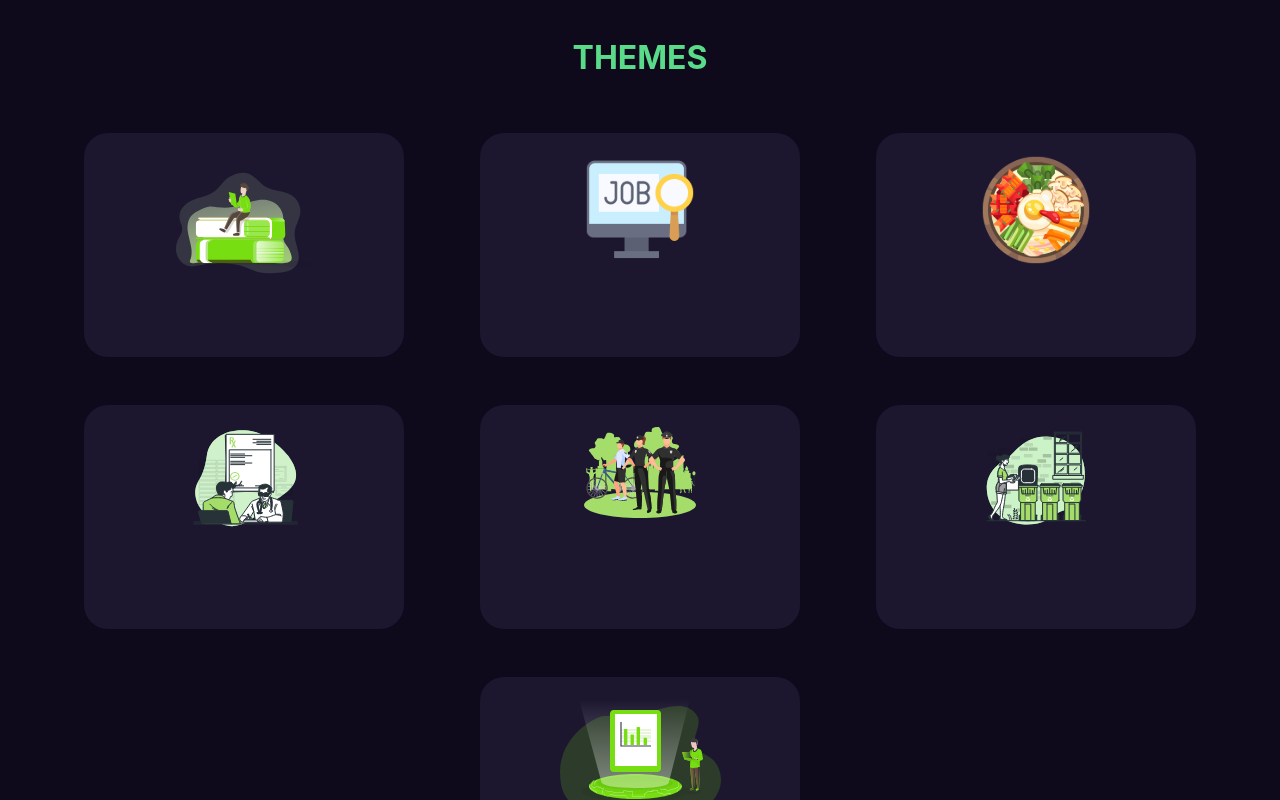
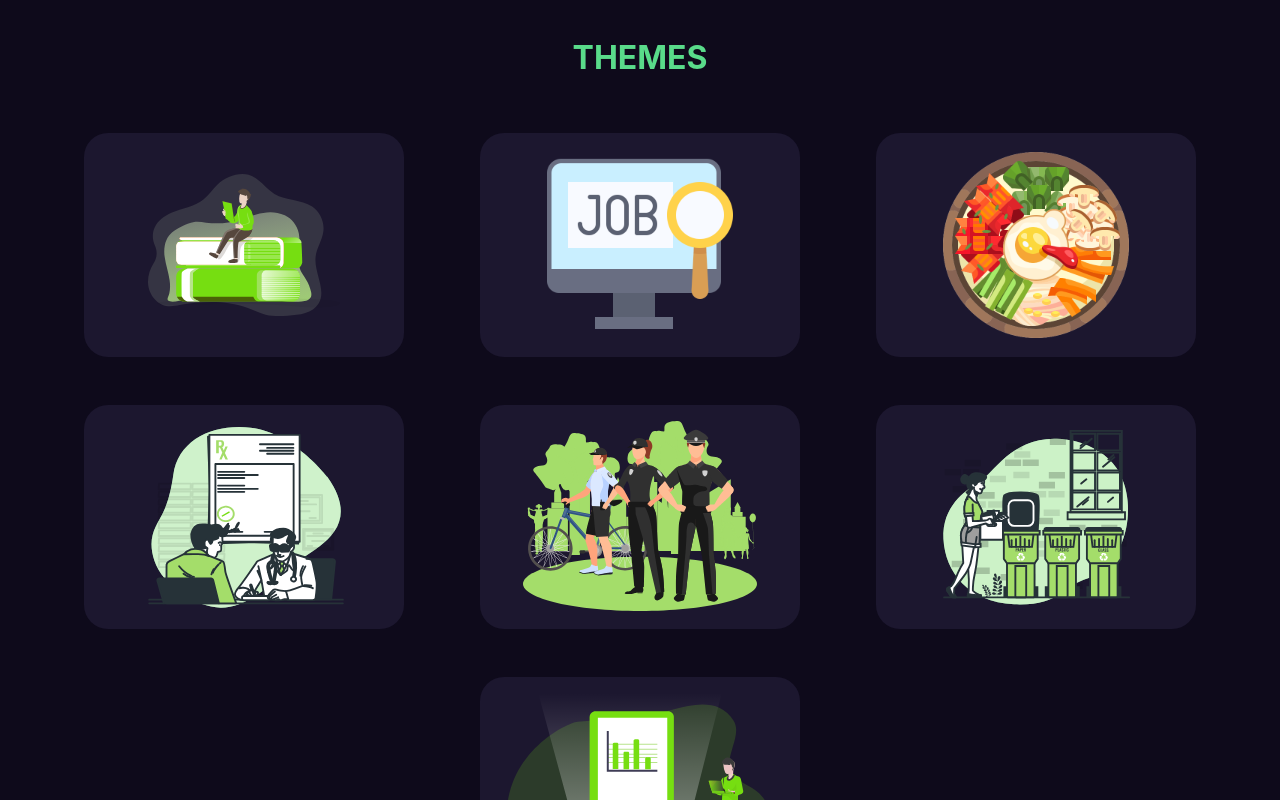
Before and after one commit to HackSlashNITP/hacknitp, a React (Create React App) app: page / in a window 1280 px wide. Shown: the part 5680-6480 px from the top of the page. Built offline with nearby package versions, Linux system fonts and the light colour scheme; some icons are missing.

Commit message:
Tracks Animation Update

```diff
--- a/src/components/tracks/TrackCard.js
+++ b/src/components/tracks/TrackCard.js
@@ -12,11 +12,11 @@ const TrackCard = (props) => {
       <div className="track-icon">
         {/* <i className="fas fa-robot trac-icon"></i>
          */}
-        <img src={props.img} className="imgtheme" alt={props.title}></img>
-      </div>
-      <div className="track-description">
-        <h2 className="trach-head">{props.title}</h2>
-        <p className="track-des">{props.description}</p>
+        <img src={props.img} className="imgtheme" alt={props.title}></img>{" "}
+        <div className="track-description">
+          <h2 className="trach-head">{props.title}</h2>
+          <p className="track-des">{props.description}</p>
+        </div>
       </div>
     </div>
   )
--- a/src/components/tracks/Tracks.css
+++ b/src/components/tracks/Tracks.css
@@ -1,24 +1,30 @@
-.track-grid{
+.track-grid {
   display: flex;
   flex-wrap: wrap;
-    justify-content:space-evenly;
+  justify-content: space-evenly;
   margin: 2rem;
 }
-.imgtheme{
-    margin-top:1.4rem;
+.imgtheme {
+  /* margin-top:1.4rem; */
+  box-sizing: border-box;
+  transition: 0.3s all ease-in-out;
+  padding: 1rem;
+  height: 100%;
+  position: relative;
 }
-.track-card{
+.track-card {
   height: 14rem;
-    width:20rem;
-    background-color:#1C172F;
+  width: 20rem;
+  background-color: #1c172f;
   text-align: center;
   border-radius: 1.5rem;
-    color:white;
+  color: white;
   overflow: hidden;
   cursor: pointer;
   margin: 1.5rem;
 }
-.trac-icon{
+
+/* .trac-icon{
    z-index: 999;
    background-color:rgb(69, 202, 125);
    padding: 6rem 8.8rem;
@@ -31,18 +37,36 @@
  border-radius:50%;
  margin:1rem  0;
  font-size: 1rem;
+} */
+
+.track-icon {
+  height: 100%;
 }
-.track-description{
+
+.track-description {
+  position: absolute;
+  bottom: 1rem;
+  width: 100%;
   transform: scale(0);
   transition: 0.3s all;
-    margin: 0 1rem;
-}
-.track-card:hover .track-description{
-    transform: scale(1)
+  /* margin: 0 1rem; */
 }
 
-@media screen and ( max-width:900px){
-    .track-grid{
+.track-description h1 {
+  width: 100%;
+  text-align: center;
+}
+
+.track-icon:hover .imgtheme {
+  transform: translateY(-1.5rem) scale(0.8);
+}
+
+.track-icon:hover .track-description {
+  transform: scale(1);
+}
+
+@media screen and (max-width: 900px) {
+  .track-grid {
     margin: 0.5rem;
   }
 }
```
Lines whose indentation alone changed are shown as unchanged.
